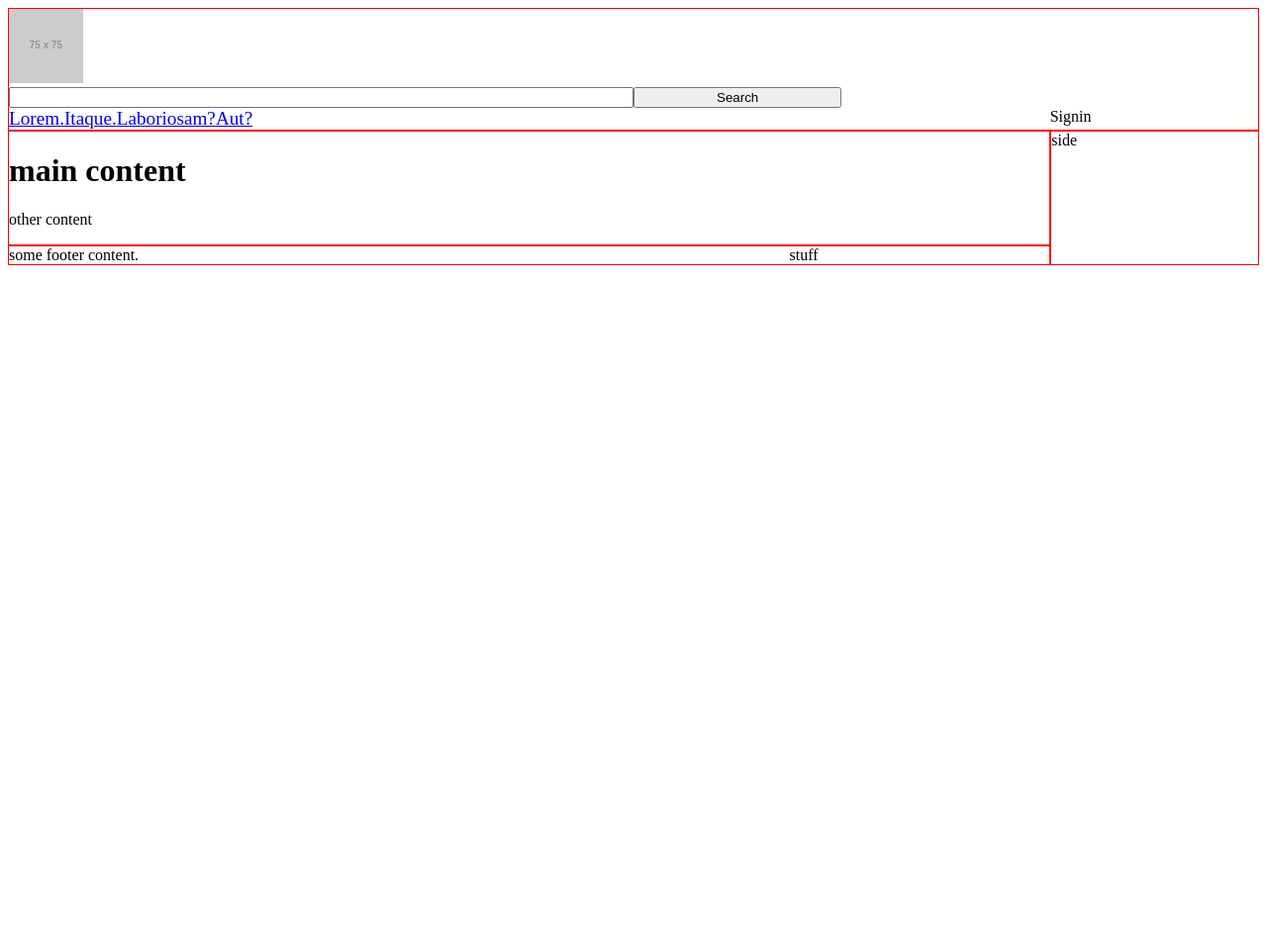
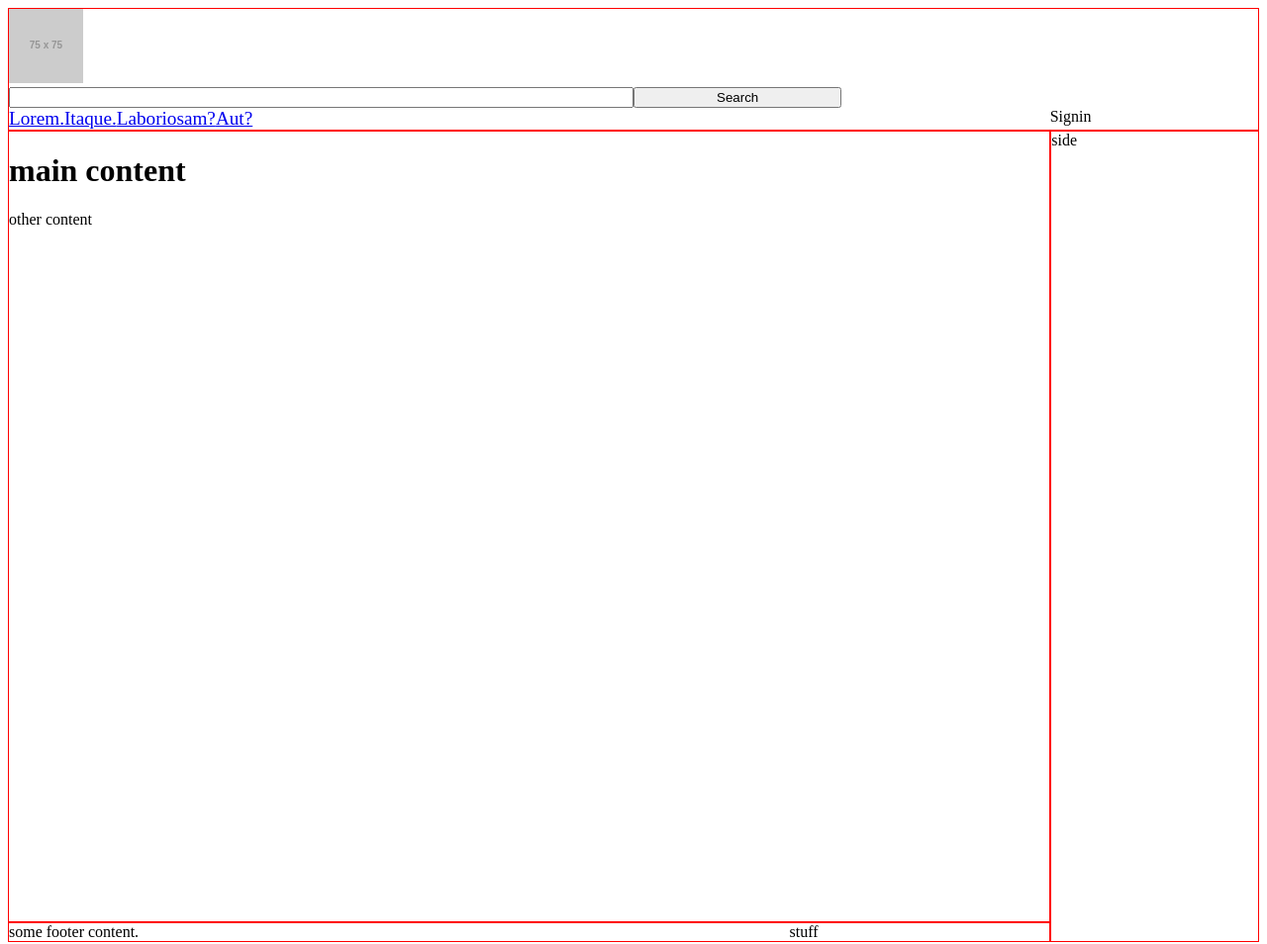
Before and after one commit to ronnross/proto-grid, a website built with webpack: page index.html in a window 1280 px wide. Shown: the whole page at 99% size. Before the commit the page ends 800 px from the top, so only its background shows below. Built offline with nearby package versions, Linux system fonts and the light colour scheme; placeholder pictures from the web are drawn by us.

Commit message:
removed col-md classes not needed

```diff
--- a/index.html
+++ b/index.html
@@ -22,7 +22,7 @@
     </ul>
     <span class="span-2">Signin</span>
   </header>
-  <main class="grid of-1-cols of-12-cols-md">
+  <main class="grid of-12-cols row-stretch">
     <div class="span-12 span-10-md b1">
       <h1>main content</h1>
       <p>other content</p>
--- a/main.scss
+++ b/main.scss
@@ -26,6 +26,7 @@ $grid-end: 12;
 .of-12-cols { grid-template-columns: repeat(12, 1fr) }
 
 .row-span-2 { grid-row: span 2 }
+.row-stretch { grid-template-rows: 100vh }
 
 .span-0 { display: none }
 /*
@@ -44,7 +45,6 @@ $grid-end: 12;
 .span-0-md { display: initial }
 
 @include breakpoint(tablet) {
-  .of-12-cols-md { grid-template-columns: repeat($grid-end, 1fr) }
   .span-0 { display: initial }
   .span-0-md { display: none }
   /*
```
